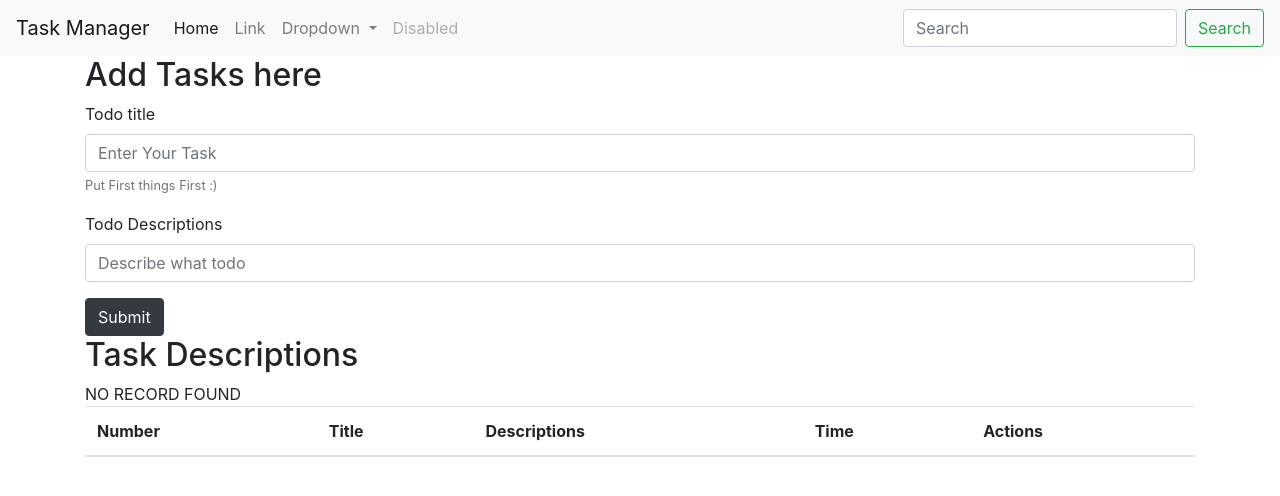
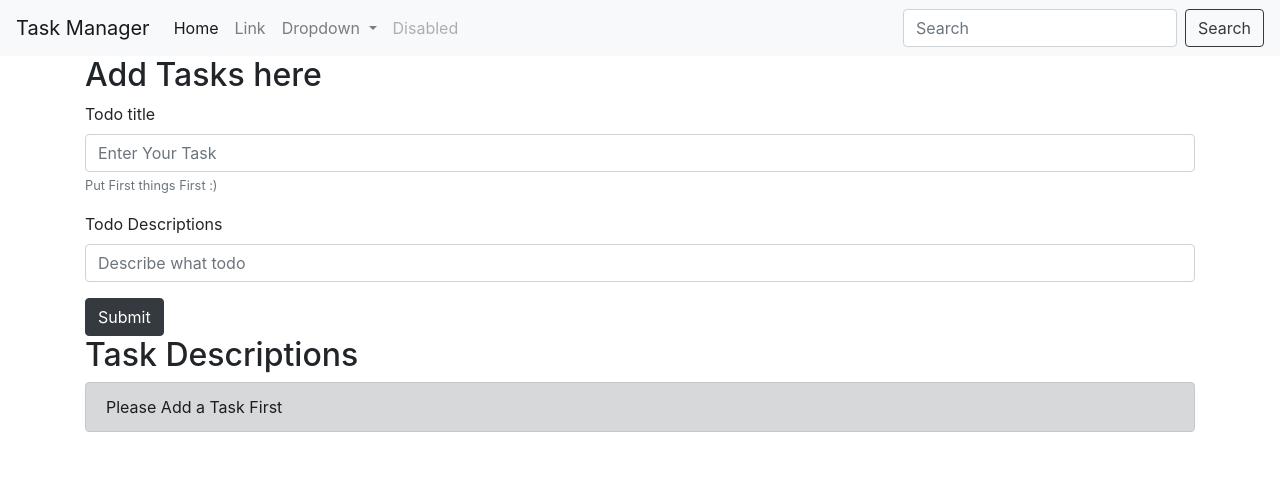
Before and after one commit to Ctoic/Task-Manager, a Flask app: page / in a window 1280 px wide. Shown: the top 496 px of the page. Run offline with Flask 3, Linux system fonts and the light colour scheme; lists and menus that the app fills with data are empty.

Commit message:
updated readme and index html

```diff
--- a/templates/index.html
+++ b/templates/index.html
@@ -79,7 +79,7 @@
             placeholder="Search"
             aria-label="Search"
           />
-          <button class="btn btn-outline-success my-2 my-sm-0" type="submit">
+          <button class="btn btn-outline-dark my-2 my-sm-0" type="submit">
             Search
           </button>
         </form>
@@ -120,6 +120,12 @@
     <div class="container mb-3">
       <h2>Task Descriptions</h2>
 
+
+          {% if alltodo|length==0%}
+          <div class="alert alert-dark" role="alert">
+              Please Add a Task First
+          </div>
+          {%else%}
           <table class="table">
             <thead>
               <tr>
@@ -131,9 +137,6 @@
               </tr>
             </thead>
             <tbody>
-          {% if alltodo|length==0%}
-              NO RECORD FOUND
-          {%else%}
           {% for todo in alltodo %}
           <tr>
             <th scope="row">{{loop.index}}</th>
@@ -155,10 +158,11 @@
               >
             </td>
           </tr>
+        </tbody>
+      </table>
           {% endfor %}
           {% endif %}
-        </tbody>
-      </table>
+
     </div>
     <!-- Optional JavaScript -->
     <!-- jQuery first, then Popper.js, then Bootstrap JS -->
```
Also changed, not shown: README.MD, templates/about.html (added). Lines whose indentation alone changed are shown as unchanged.
